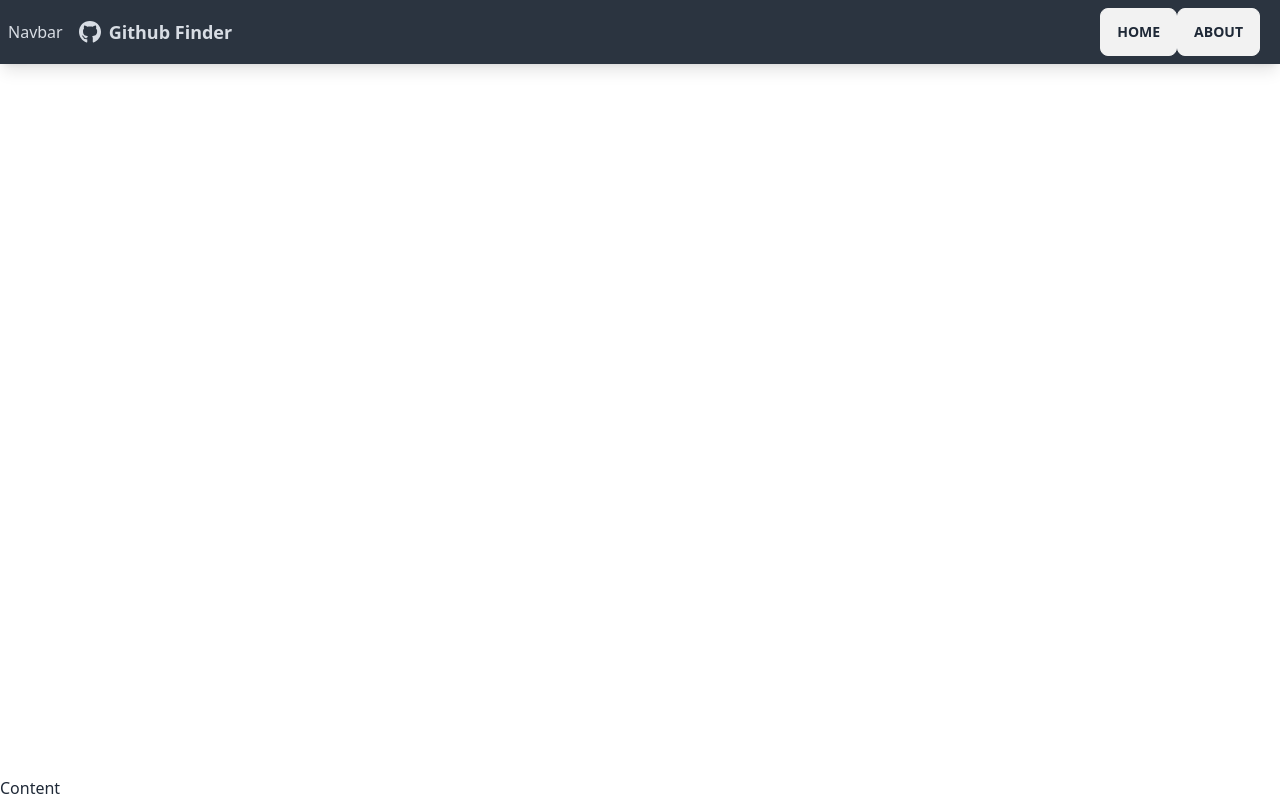
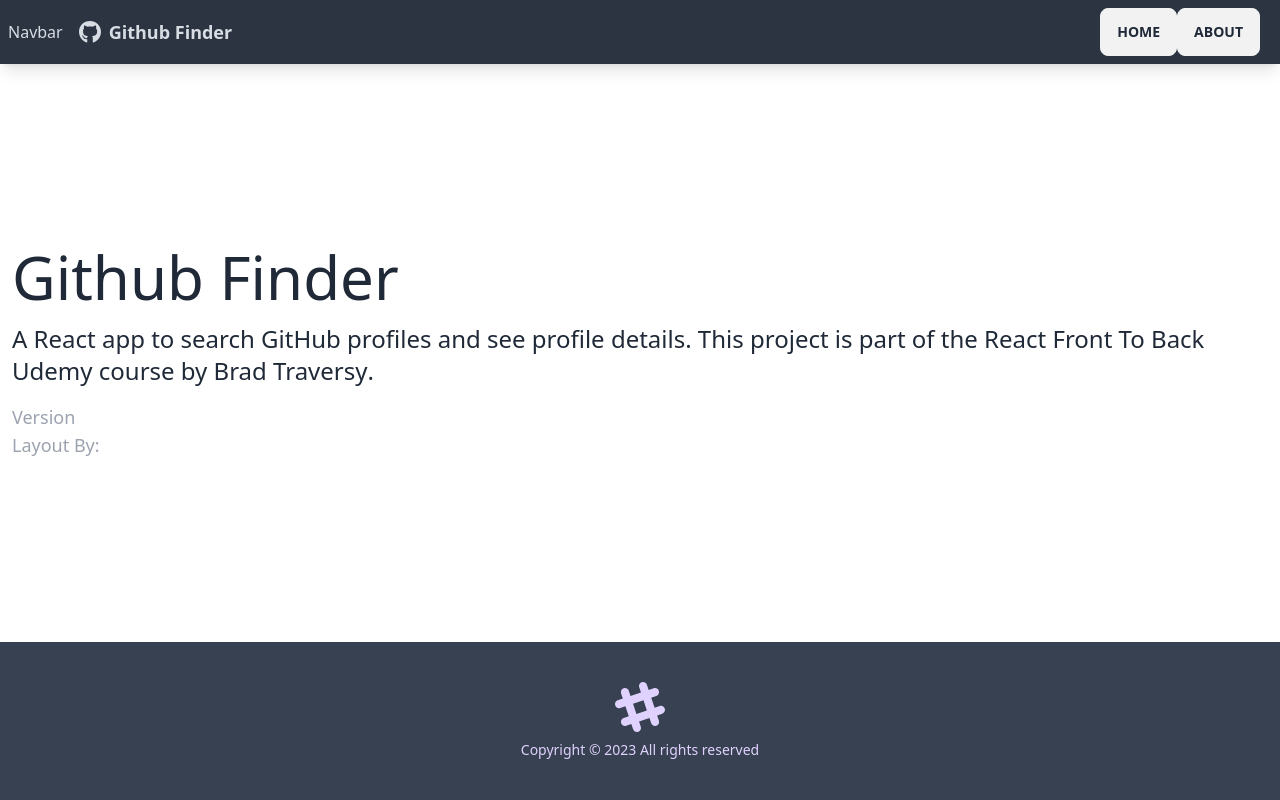
Before and after one commit to mitch-diaz/github-finder, a React (Create React App) app: page /about in a window 1280 px wide. Built offline with nearby package versions, Linux system fonts and the light colour scheme.

Commit message:
added footer component, added pages - Home, About, NotFound with routes and links

```diff
--- a/src/App.js
+++ b/src/App.js
@@ -1,17 +1,28 @@
-import { BrowserRouter as Router, Route } from "react-router-dom";
+import { BrowserRouter as Router, Route, Routes } from "react-router-dom";
+import Home from "./pages/Home";
+import About from "./pages/About";
+import NotFound from "./pages/NotFound";
 import Navbar from "./components/layout/Navbar";
+import Footer from "./components/layout/Footer";
 
 function App() {
   return (
     <Router>
       <div className="flex flex-col justify-between h-screen">
         <Navbar />
-
-        <main>
-        Content
+        <main className="container mx-auto px-3 pb-12">
+          <Routes>
+            <Route path="/" element={<Home />}/>
+            <Route path="/about" element={<About />}/>
+            <Route path="/notfound" element={<NotFound />}/>
+            {/* The asterisk is a catch-all for anything typed in that does not exist */}
+            <Route path="/*" element={<NotFound />}/>
+          </Routes>
         </main>
+        <Footer />
       </div>
     </Router>
+
   );
 }
 
--- /dev/null
+++ b/src/components/layout/Footer.jsx
@@ -0,0 +1,25 @@
+function Footer() {
+    const footerYear = new Date().getFullYear()
+
+  return (
+    <footer className="footer p-10 bg-gray-700 text-primary-content footer-center">
+        <div>
+            <svg
+            width='50'
+            height='50'
+            viewBox='0 0 24 24'
+            xmlns='http://www.w3.org/2000/svg'
+            fillRule='evenodd'
+            clipRule='evenodd'
+            className='inline-block fill-current'
+            >
+            <path d='M22.672 15.226l-2.432.811.841 2.515c.33 1.019-.209 2.127-1.23 2.456-1.15.325-2.148-.321-2.463-1.226l-.84-2.518-5.013 1.677.84 2.517c.391 1.203-.434 2.542-1.831 2.542-.88 0-1.601-.564-1.86-1.314l-.842-2.516-2.431.809c-1.135.328-2.145-.317-2.463-1.229-.329-1.018.211-2.127 1.231-2.456l2.432-.809-1.621-4.823-2.432.808c-1.355.384-2.558-.59-2.558-1.839 0-.817.509-1.582 1.327-1.846l2.433-.809-.842-2.515c-.33-1.02.211-2.129 1.232-2.458 1.02-.329 2.13.209 2.461 1.229l.842 2.515 5.011-1.677-.839-2.517c-.403-1.238.484-2.553 1.843-2.553.819 0 1.585.509 1.85 1.326l.841 2.517 2.431-.81c1.02-.33 2.131.211 2.461 1.229.332 1.018-.21 2.126-1.23 2.456l-2.433.809 1.622 4.823 2.433-.809c1.242-.401 2.557.484 2.557 1.838 0 .819-.51 1.583-1.328 1.847m-8.992-6.428l-5.01 1.675 1.619 4.828 5.011-1.674-1.62-4.829z'></path>
+            </svg>
+            <p>Copyright &copy; {footerYear} All rights reserved</p>
+
+        </div>
+    </footer>
+  )
+}
+
+export default Footer;
--- /dev/null
+++ b/src/pages/About.jsx
@@ -0,0 +1,33 @@
+function About() {
+  return (
+    <>
+        <h1 className="text-6xl mb-4">Github Finder</h1>
+
+        <p className='mb-4 text-2xl font-light'>
+        A React app to search GitHub profiles and see profile details. This
+        project is part of the
+        <a href='https://www.udemy.com/course/modern-react-front-to-back/'>
+          {' '}
+          React Front To Back
+        </a>{' '}
+        Udemy course by
+        <strong>
+          <a href='https://traversymedia.com'> Brad Traversy</a>
+        </strong>
+        .
+        </p>
+        <p className='text-lg text-gray-400'>
+            Version <span className='text-white'>1.0.0</span>
+        </p>
+        <p className='text-lg text-gray-400'>
+            Layout By:
+            <a className='text-white' href='https://twitter.com/hassibmoddasser'>
+            Hassib Moddasser
+            </a>
+        </p>
+
+    </>
+  )
+}
+
+export default About
--- /dev/null
+++ b/src/pages/Home.jsx
@@ -0,0 +1,8 @@
+function Home() {
+  return (
+    <div>
+        <h1 className="text-6xl">Welcome</h1>
+    </div>
+  )
+}
+export default Home
--- /dev/null
+++ b/src/pages/NotFound.jsx
@@ -0,0 +1,23 @@
+import { FaHome } from "react-icons/fa";
+import { Link } from "react-router-dom";
+
+
+function NotFound() {
+  return (
+    <div className="hero">
+        <div className="text-center hero-content">
+            <div className="max-w-lg">
+                <h1 className="text-8xl font-bold mb-8">
+                    Opps!
+                </h1>
+                <p className="text-5xl mb-8">404 - Page not found!</p>
+                <Link to="/" className="btn btn-primary btn-lg">
+                    <FaHome className="mr-2" />
+                    Back to home
+                </Link>
+            </div>
+        </div>
+    </div>
+  )
+}
+export default NotFound
```
